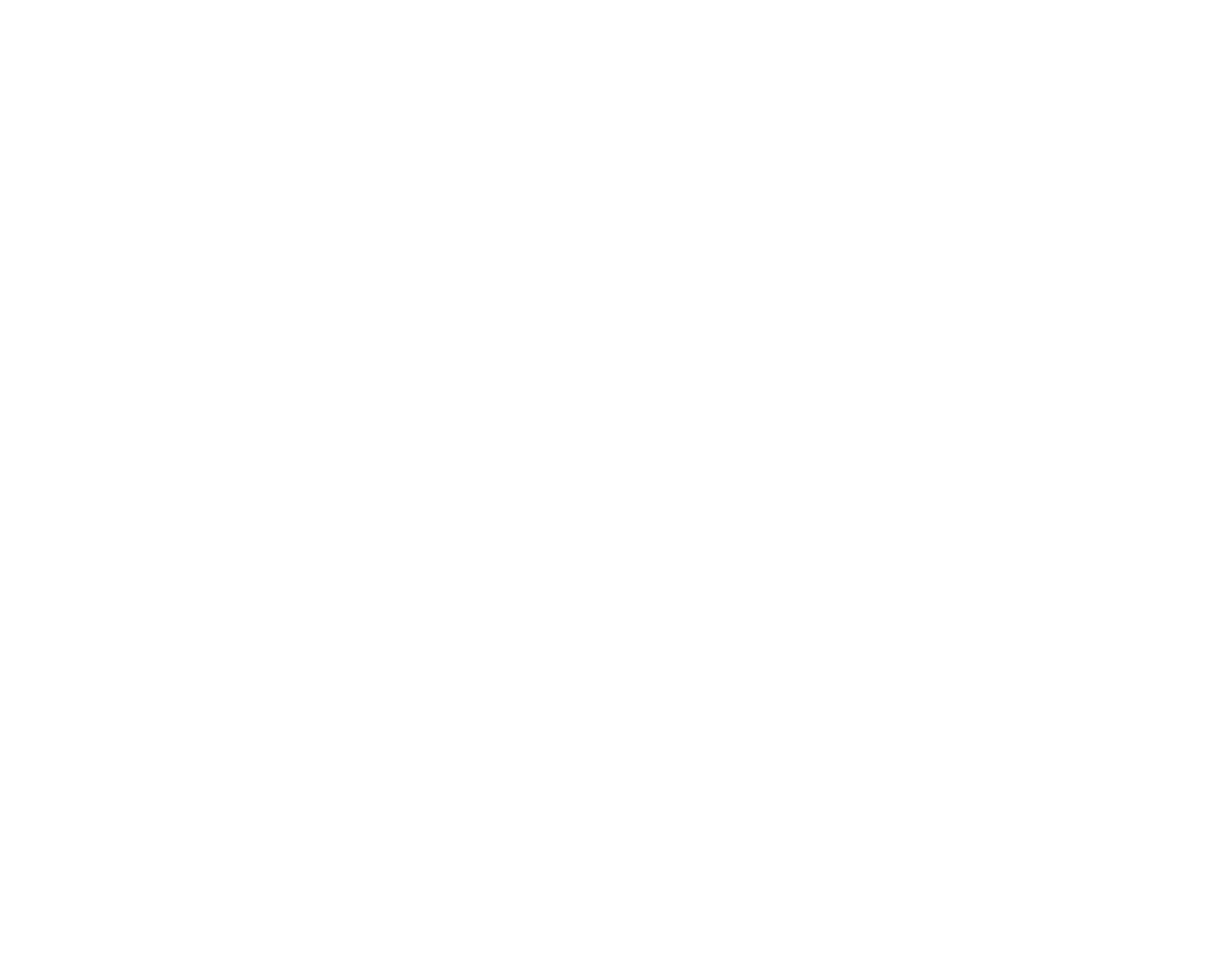
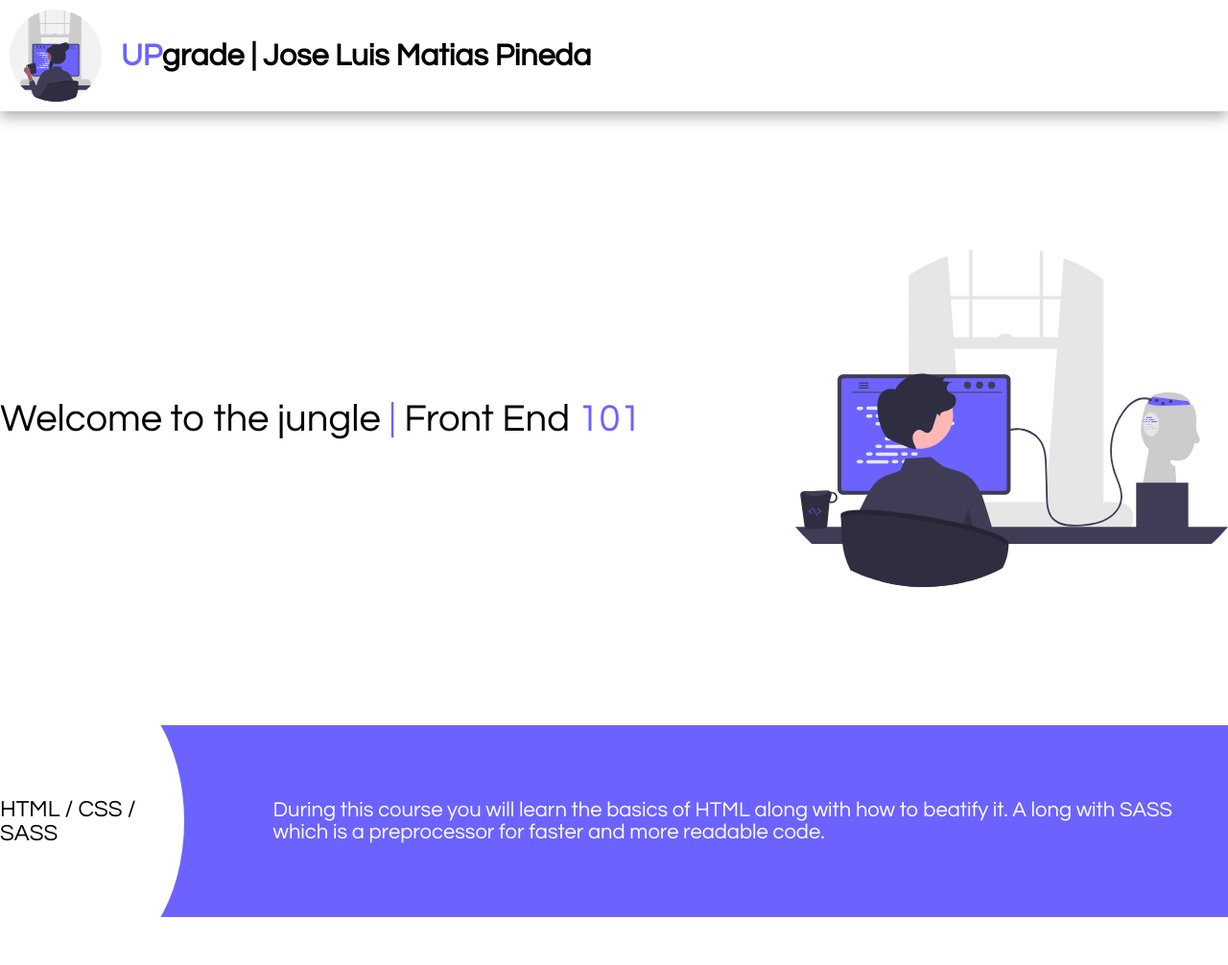
Before and after one commit to jolumapi92/UPgradeFrontEnd, a plain HTML site: page UPgradeBasics/index.html in a window 1280 px wide. Shown: the whole page at 96% size. Before the commit the page ends 800 px from the top, so only its background shows below. Drawn offline with Linux system fonts and the light colour scheme.

Commit message:
UPDATE: Day ONE

```diff
--- a/UPgradeBasics/index.html
+++ b/UPgradeBasics/index.html
@@ -4,9 +4,30 @@
     <meta charset="UTF-8">
     <meta http-equiv="X-UA-Compatible" content="IE=edge">
     <meta name="viewport" content="width=device-width, initial-scale=1.0">
-    <title>Document</title>
+    <link rel="preconnect" href="https://fonts.googleapis.com">
+    <link rel="preconnect" href="https://fonts.gstatic.com" crossorigin>
+    <link href="https://fonts.googleapis.com/css2?family=Cabin&family=Questrial&display=swap" rel="stylesheet">
+    <title>Welcome to the Jungle</title>
+    <link rel="stylesheet" href="/css/index.css">
 </head>
 <body>
-
+    <header>
+        <div class="nav-bar">
+            <img id="logo-image" src="/assets/landing_log.svg" alt="">
+            <h1> <span>UP</span>grade | Jose Luis Matias Pineda</h1>
+        </div>
+    </header>
+    <section>
+        <h1>Welcome to the jungle    <span>|</span>  Front End <span>101</span>  </h1>
+        <img id="img-brain" src="/assets/updating-brain.svg" alt="">
+    </section>
+    <article class="article-1">
+        <h3>HTML / CSS / SASS</h3>
+        <p>
+            During this course you will learn the basics of HTML along with how to beatify it. A long with SASS which is a preprocessor for faster and more
+            readable code.
+        </p>
+    </article>
+    <footer></footer>
 </body>
 </html>
--- /dev/null
+++ b/css/index.scss
@@ -0,0 +1,71 @@
+$base-color: #6C63FF;
+
+body {
+    font-family: 'Questrial', sans-serif;
+    margin: 0;
+}
+
+.nav-bar {
+    display: flex;
+    justify-content: start;
+    align-items: center;
+    box-shadow: rgba(0, 0, 0, 0.35) 0px 5px 15px;
+    padding: 10px;
+    h1 {
+        margin: 0 20px;
+    }
+    span {
+        color: $base-color;
+    }
+}
+
+#logo-image {
+    height: 6em;
+}
+
+#img-brain {
+    height: 22em;
+}
+
+.article-1 {
+    display: flex;
+    align-items: center;
+    background-color: #6C63FF;
+    height: 25vh;
+    h3 {
+        background-color: white;
+        font-size: 24px;
+        font-weight: 100;
+        width: 300px;
+        height: 300px;
+        display: flex;
+        justify-content: center;
+        align-items: center;
+        border-radius: 0px 50% 50% 0;
+        margin: 0px;
+    }
+    p {
+        color: white;
+        font-size: 22px;
+        margin-left: 70px;
+        padding: 1em;
+    }
+}
+
+section {
+    display: flex;
+    justify-content: center;
+    align-items: center;
+    position: relative;
+    height: 80vh;
+    img {
+        margin-left: 10em;
+    }
+    span {
+        color: $base-color;
+    }
+    h1 {
+        font-weight: 300;
+        font-size: 40px;
+    }
+}
```
Also changed, not shown: assets/landing_log.svg (added), assets/updating-brain.svg (added), css/index.css (added), 1 other file.
